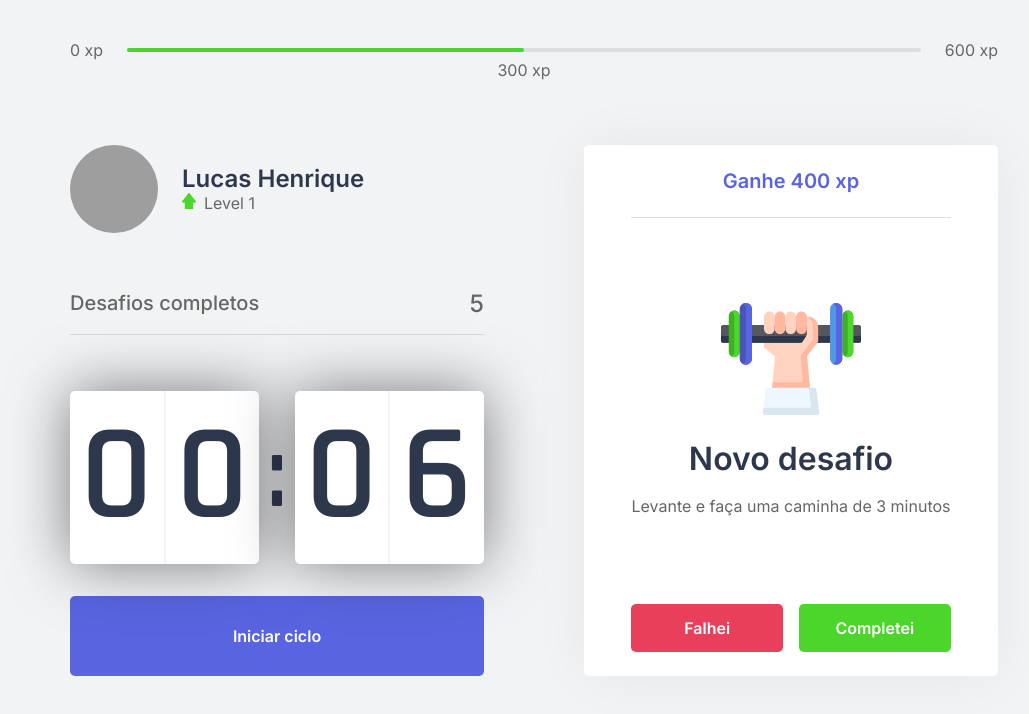
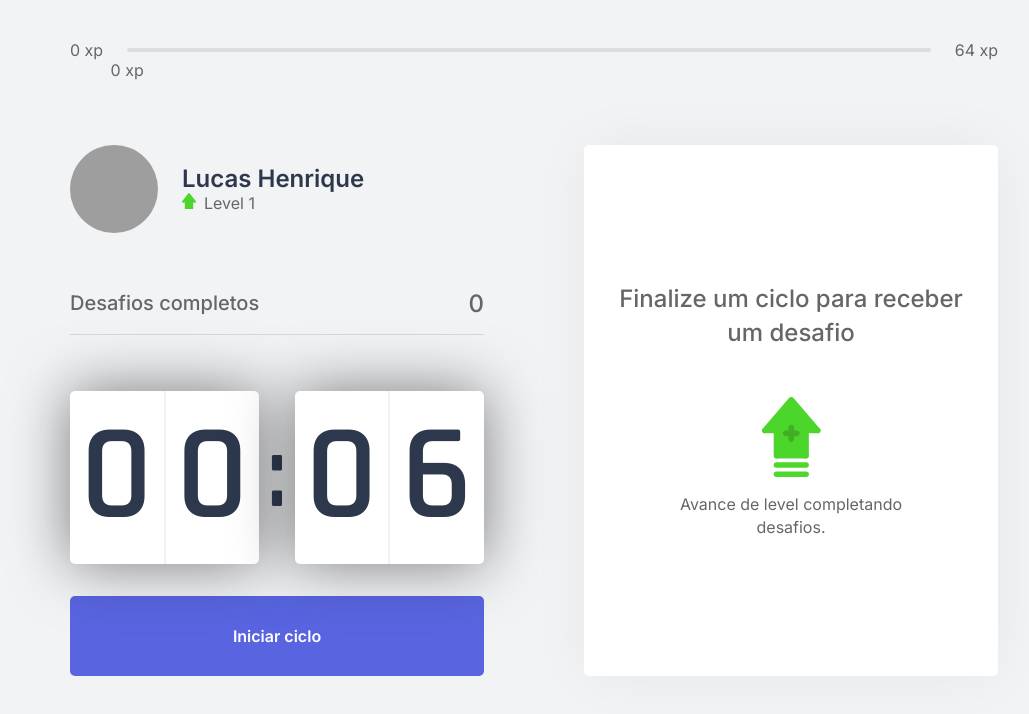
Before and after one commit to lucas-hgs/nlw-moveit, a Next.js app: page / in a window 1280 px wide. Shown: the top 714 px of the page, without its empty margins (106-1135 px from the left). Built offline with nearby package versions, Linux system fonts and the light colour scheme; grey boxes are pictures that could not be loaded.

Commit message:
Created Challenges Context

```diff
--- /dev/null
+++ b/challenges.json
@@ -0,0 +1,62 @@
+[
+  {
+    "type": "body",
+    "description": "Estique um de seus braços com a palma da mão virada para frente e puxe os dedos para cima por 10 segundos por mão.",
+    "amount": 80
+  },
+  {
+    "type": "body",
+    "description": "Estique seu braço contra o peito e puxe-o utilizando o outro braço por 10 segundos por braço.",
+    "amount": 60
+  },
+  {
+    "type": "body",
+    "description": "Puxe seu pescoço com a ajuda da mão para a direita e para a esquerda, permanecendo na posição por alguns segundos.",
+    "amount": 70
+  },
+  {
+    "type": "body",
+    "description": "Com as duas mãos na parte de trás da cabeça, leve-a para baixo, alongando a parte de trás da região.",
+    "amount": 60
+  },
+  {
+    "type": "body",
+    "description": "Cruze as pernas e desça com as mãos esticadas em direção ao chão. Repita o movimento com a outra perna na frente.",
+    "amount": 100
+  },
+  {
+    "type": "body",
+    "description": "Sentado, abra as pernas e tente encostar as palmas das mãos no chão, repita 3 vezes por 5 segundos.",
+    "amount": 80
+  },
+  {
+    "type": "body",
+    "description": "Puxe o joelho de encontro ao peito e segure, troque de perna após 10 segundos.",
+    "amount": 50
+  },
+  {
+    "type": "body",
+    "description": "Sentado, cruze uma perna e incline seu tronco à frente, troque de perna após 10 segundos.",
+    "amount": 80
+  },
+  {
+    "type": "eye",
+    "description": "Sentado, feche os olhos e cubra-os com as palmas da mão durante 2 minutos, depois abra normalmente.",
+    "amount": 90
+  },
+  {
+    "type": "eye",
+    "description": "Em algum ambiente aberto, olhe o mais longe que puder em quatro direções por 3s, mexa apenas os olhos. Repita 3 vezes.",
+    "amount": 140
+  },
+  {
+    "type": "eye",
+    "description": "Usando os polegares, massage a área abaixo das sobrancelhas em movimentos circulares por 15 segundos.",
+    "amount": 70
+  },
+  {
+    "type": "body",
+    "description": "Em pé, gire a cintura o máximo que puder para a esquerda, segure por cinco segundos. Repita para a direita.",
+    "amount": 90
+  }
+]
--- a/src/components/ChallengeBox.tsx
+++ b/src/components/ChallengeBox.tsx
@@ -1,24 +1,27 @@
+import { useContext } from 'react';
+import { ChallengesContext } from '../contexts/ChallengesContext';
 import styles from '../styles/components/ChallengeBox.module.css';
 
 export function ChallengeBox() {
-  const hasActiveChallenge = true;
+  const { activeChallenge, resetChallenge } = useContext(ChallengesContext);
 
   return (
     <div className={styles.challengeBoxContainer}>
-      { hasActiveChallenge ? (
+      { activeChallenge ? (
         <div className={styles.challengeActive}>
-          <header>Ganhe 400 xp</header>
+          <header>Ganhe {activeChallenge.amount} xp</header>
 
           <main>
-            <img src="icons/body.svg" alt="Body"/>
+            <img src={`icons/${activeChallenge.type}.svg`} alt="Body"/>
             <strong>Novo desafio</strong>
-            <p>Levante e faça uma caminha de 3 minutos</p>
+            <p>{activeChallenge.description}</p>
           </main>
 
           <footer>
             <button
               type="button"
               className={styles.challengeFailedButton}
+              onClick={resetChallenge}
             >
               Falhei
             </button>
--- a/src/components/CompletedChallenges.tsx
+++ b/src/components/CompletedChallenges.tsx
@@ -1,10 +1,14 @@
+import { useContext } from 'react';
+import { ChallengesContext } from '../contexts/ChallengesContext';
 import styles from '../styles/components/CompletedChallenges.module.css';
 
 export function CompletedChallenges() {
+  const { challengesCompleted } = useContext(ChallengesContext);
+
   return (
     <div className={styles.completedChallengesContainer}>
       <span>Desafios completos</span>
-      <span>5</span>
+      <span>{ challengesCompleted }</span>
     </div>
   );
 }
--- a/src/components/Countdown.tsx
+++ b/src/components/Countdown.tsx
@@ -1,9 +1,12 @@
-import { useState, useEffect } from 'react';
+import { useState, useEffect, useContext } from 'react';
+import { ChallengesContext } from '../contexts/ChallengesContext';
 import styles from '../styles/components/Countdown.module.css';
 
 let countdownTimeout: NodeJS.Timeout;
 
 export function Countdown() {
+  const { startNewChallenge } = useContext(ChallengesContext);
+
   const [time, setTime] = useState(0.1 * 60);
   const [isActive, setIsActive] = useState(false);
   const [hasFinished, setHasFinished] = useState(false);
@@ -32,6 +35,7 @@
     } else if(isActive && time === 0) {
       setHasFinished(true);
       setIsActive(false);
+      startNewChallenge();
     }
   }, [isActive, time]);
 
--- a/src/components/ExperienceBar.tsx
+++ b/src/components/ExperienceBar.tsx
@@ -1,17 +1,23 @@
+import { useContext } from 'react';
+import { ChallengesContext } from '../contexts/ChallengesContext';
 import styles from '../styles/components/ExperienceBar.module.css';
 
 export function ExperienceBar() {
+  const { currentExperience, experienceToNextLevel } = useContext(ChallengesContext);
+
+  const percentToNextLevel = Math.round(currentExperience * 100) / experienceToNextLevel;
+
   return (
     <header className={styles.experienceBar}>
       <span>0 xp</span>
       <div>
-        <div style={{ width: '50%'}} />
+        <div style={{ width: `${percentToNextLevel}%`}} />
 
-        <span className={styles.currentExperience} style={{ left: '50%'}}>
-          300 xp
+        <span className={styles.currentExperience} style={{ left: `${percentToNextLevel}%`}}>
+          {currentExperience} xp
         </span>
       </div>
-      <span>600 xp</span>
+      <span>{experienceToNextLevel} xp</span>
     </header>
   );
 }
--- a/src/contexts/ChallengesContext.tsx
+++ b/src/contexts/ChallengesContext.tsx
@@ -0,0 +1,67 @@
+import { createContext, useState, ReactNode } from 'react';
+import challenges from '../../challenges.json';
+
+interface Challenge {
+  type: 'body' | 'eye';
+  description: string;
+  amount: number;
+}
+
+interface ChallengesContextData {
+  level: number;
+  currentExperience: number;
+  challengesCompleted: number;
+  activeChallenge: Challenge;
+  experienceToNextLevel: number,
+  levelUp: () => void;
+  startNewChallenge: () => void;
+  resetChallenge: () => void;
+}
+
+interface ChallengesProviderProps {
+  children: ReactNode;
+}
+
+export const ChallengesContext = createContext({} as ChallengesContextData);
+
+export function ChallengesProvider({ children }: ChallengesProviderProps) {
+  const [level, setLevel] = useState(1);
+  const [currentExperience, setCurrentExperience] = useState(0)
+  const [challengesCompleted, setChallengesCompleted] = useState(0);
+
+  const [activeChallenge, setActiveChallenge] = useState(null);
+
+  const experienceToNextLevel = Math.pow((level + 1) * 4, 2);
+
+  function levelUp() {
+    setLevel(level + 1);
+  }
+
+  function startNewChallenge() {
+    const randomChallengeIndex = Math.floor(Math.random() * challenges.length);
+    const challenge = challenges[randomChallengeIndex];
+
+    setActiveChallenge(challenge);
+  }
+
+  function resetChallenge() {
+    setActiveChallenge(null);
+  }
+
+  return (
+    <ChallengesContext.Provider
+      value={{
+        level,
+        currentExperience,
+        challengesCompleted,
+        levelUp,
+        startNewChallenge,
+        activeChallenge,
+        resetChallenge,
+        experienceToNextLevel
+      }}
+    >
+      {children}
+    </ChallengesContext.Provider>
+  );
+}
--- a/src/pages/_app.tsx
+++ b/src/pages/_app.tsx
@@ -1,7 +1,13 @@
 import '../styles/global.css';
 
+import { ChallengesProvider } from '../contexts/ChallengesContext';
+
 function MyApp({ Component, pageProps }) {
-  return <Component {...pageProps} />
+  return (
+    <ChallengesProvider>
+      <Component {...pageProps} />
+    </ChallengesProvider>
+  )
 }
 
 export default MyApp
```
